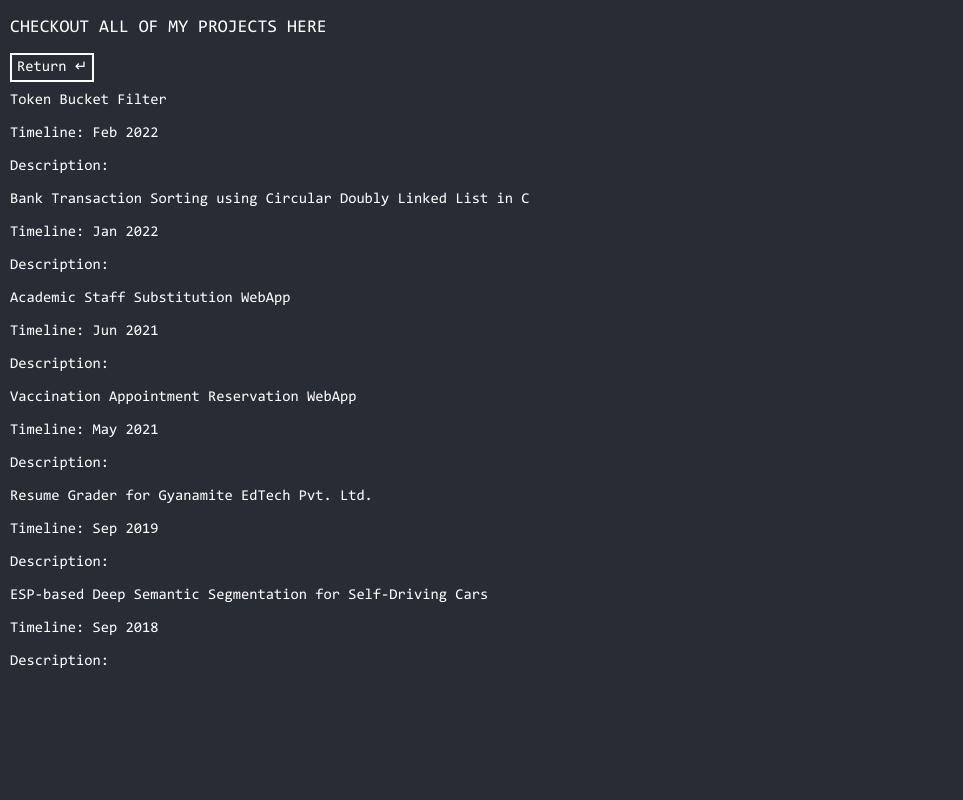
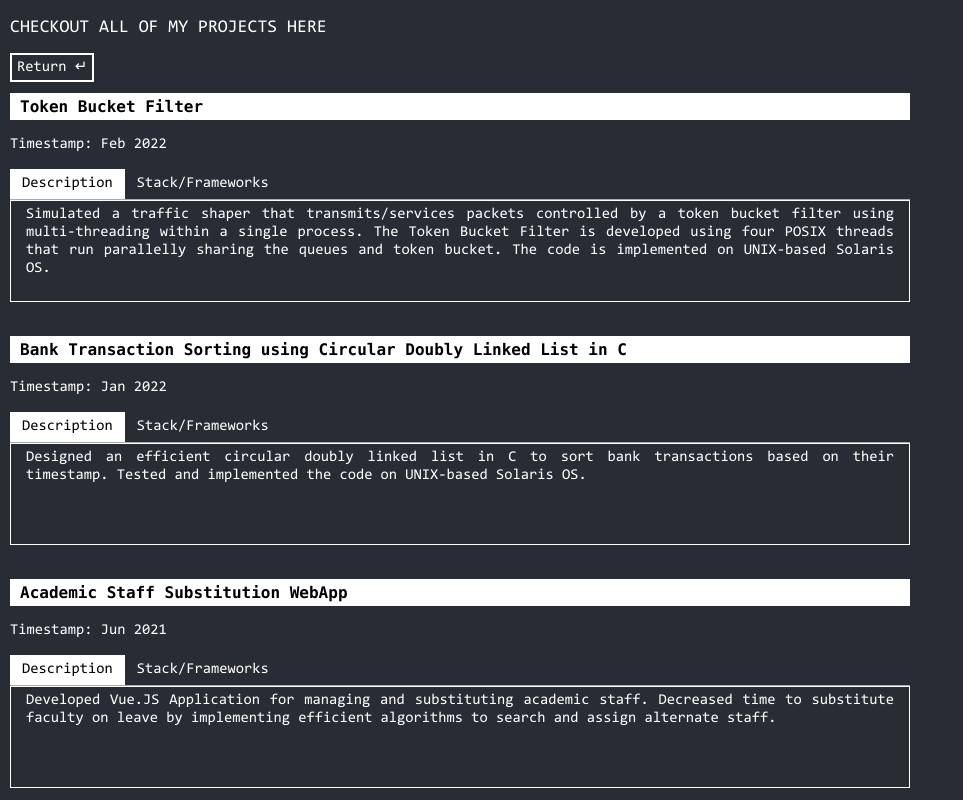
Before and after one commit to abhilashkulkarniofficial/bio, a React (Create React App) app: page /bio/projects in a window 1280 px wide. Shown: the top 800 px of the page, without its empty margins (0-963 px from the left). Built offline with nearby package versions, Linux system fonts and the light colour scheme.

Commit message:
Add Detailed Projects section

```diff
--- a/package.json
+++ b/package.json
@@ -11,6 +11,7 @@
     "react-dom": "^17.0.2",
     "react-router-dom": "^6.2.2",
     "react-scripts": "5.0.0",
+    "react-tabs": "^4.0.1",
     "tachyons": "^4.12.0",
     "web-vitals": "^2.1.4"
   },
--- a/src/biodata.json
+++ b/src/biodata.json
@@ -125,7 +125,12 @@
             "stack": "Ubuntu 16.04/C",
             "detailed-description": [],
             "comments": "",
-            "major": true
+            "major": true,
+            "detailed-stack": {
+                "os": "Ubuntu 16.04",
+                "lang": "C",
+                "libs": "Posix Thread"
+            }
         },
         {
             "from": "Jan 2022",
@@ -135,7 +140,11 @@
             "stack": "Ubuntu 16.04/C",
             "detailed-description": [],
             "comments": "",
-            "major": true
+            "major": true,
+            "detailed-stack": {
+                "os": "Ubuntu 16.04",
+                "lang": "C"
+            }
         },
         {
             "from": "Jun 2021",
@@ -145,7 +154,13 @@
             "stack": "MacOS/JavaScript/Vue.JS/Node.JS/Express.JS",
             "detailed-description": [],
             "comments": "",
-            "major": true
+            "major": true,
+            "detailed-stack": {
+                "os": "MacOS",
+                "lang": "JavaScript",
+                "frontend": "Vue.JS",
+                "backend": "Node.JS / Express.JS"
+            }
         },
         {
             "from": "May 2021",
@@ -155,7 +170,13 @@
             "stack": "MacOS/Javascript/Vue.JS/Node.JS/Express.JS",
             "detailed-description": [],
             "comments": "",
-            "major": true
+            "major": true,
+            "detailed-stack": {
+                "os": "MacOS",
+                "lang": "JavaScript",
+                "frontend": "Vue.JS",
+                "backend": "Node.JS / Express.JS"
+            }
         },
         {
             "from": "Sep 2019",
@@ -165,7 +186,12 @@
             "stack": "Windows/Python/NLTK",
             "detailed-description": [],
             "comments": "",
-            "major": true
+            "major": true,
+            "detailed-stack": {
+                "os": "Windows",
+                "lang": "Python",
+                "libs": "NLTK"
+            }
         },
         {
             "from": "Sep 2018",
@@ -175,7 +201,12 @@
             "stack": "MacOS/Python",
             "detailed-description": [],
             "comments": "",
-            "major": true
+            "major": true,
+            "detailed-stack": {
+                "os": "MacOS",
+                "lang": "Python",
+                "libs": "Keras / Tensorflow"
+            }
         },
         {
             "from": "",
@@ -185,7 +216,15 @@
             "stack": "",
             "detailed-description": [],
             "comments": "",
-            "major": true
+            "major": true,
+            "detailed-stack": {
+                "os": "",
+                "lang": "",
+                "libs": "",
+                "framework": "",
+                "frontend": "",
+                "backend": ""
+            }
         }
     ],
     "skills":[
--- a/src/components/Projects.js
+++ b/src/components/Projects.js
@@ -31,7 +31,7 @@ const Project = (props) => {
                 <p><a href='#links'><span>&#8679;</span></a>  PROJECTS:</p>
             </div>
             {rows}
-            <div className='More'><a href='https://github.com/abhilashkulkarniofficial' className='More-a' target='_blank'>Checkout more projects here <span>&#8658;</span></a></div>
+            <div className='More'><a href='/bio/projects' className='More-a' target='_blank'>Checkout more projects here <span>&#8658;</span></a></div>
         </div>
     )
 }
--- a/src/containers/ProjectsContainer.jsx
+++ b/src/containers/ProjectsContainer.jsx
@@ -1,5 +1,8 @@
 import React, {Component} from 'react';
+import { Tab, Tabs, TabList, TabPanel } from 'react-tabs';
+import './containerstyles.css';
 const data = require('../biodata.json');
+
 
 class ProjectsContainer extends Component {
     // constructor(){
@@ -16,19 +19,62 @@ class ProjectsContainer extends Component {
                 <a href='/bio/'>Return <span>&#8629;</span></a>
                 </div>
             </div>
+            {/* <div className='Project-Div'>
+            <div>
+                            <p>{"Token Bucket Filter"}</p>
+                            <p>Timeline: {"Feb 2022"}</p>
+                            <p>Description: </p>
+
+                        </div>
+
+            <Tabs >
+                <TabList>
+                <Tab>Project Details</Tab>
+                <Tab>Description</Tab>
+                <Tab>Associated Skills</Tab>
+                </TabList>
+
+                <TabPanel className='Project-TabPanels'>
+                <h2>Project Details</h2>
+                </TabPanel>
+                <TabPanel>
+                <h2>Description</h2>
+                </TabPanel>
+                <TabPanel>
+                <h2>Associated Skills</h2>
+                </TabPanel>
+            </Tabs>
+            </div> */}
             <div>
             {
                 data.projects.map(function(project, i){
                     if(project.from !== ""){
-                        return <div>
-                            <p>{project.title}</p>
-                            <p>Timeline: {project.from}</p>
-                            <p>Description: </p>
-                            {
-                                project["detailed-description"].map(function(desc, j){
-                                    return <p>{desc}</p>
-                                })
-                            }
+                        return <div className='Project-Div' key={i}>
+                            <p className='Project-Title'>{project.title}</p>
+                            <p>Timestamp: {project.from}</p>
+                            <Tabs >
+                                <TabList>
+                                <Tab>Description</Tab>
+                                <Tab>Stack/Frameworks</Tab>
+                                </TabList>
+                                <TabPanel>
+                                {
+                                    // project["detailed-description"].map(function(desc, j){
+                                    //     return <p>{desc}</p>
+                                    // })
+                                    <p className='Proj-Desc'>{project.description}</p>
+                                }
+                                </TabPanel>
+                                <TabPanel>
+                                {project['detailed-stack'].os !== undefined ? <p className='Proj-Stack'><b>Operating System : </b>{project['detailed-stack'].os}</p> : <p style={{margin: "0px"}}></p>}
+                                {project['detailed-stack'].lang !== undefined ? <p className='Proj-Stack'><b>Language : </b>{project['detailed-stack'].lang}</p> : <p style={{margin: "0px"}}></p>}
+                                {project['detailed-stack'].libs !== undefined ? <p className='Proj-Stack'><b>Libraries : </b>{project['detailed-stack'].libs}</p> : <p style={{margin: "0px"}}></p>}
+                                {project['detailed-stack'].framework !== undefined ? <p className='Proj-Stack'><b>Framework : </b>{project['detailed-stack'].framework}</p> : <p style={{margin: "0px"}}></p>}
+                                {project['detailed-stack'].frontend !== undefined ? <p className='Proj-Stack'><b>Frontend Framework : </b>{project['detailed-stack'].frontend}</p> : <p style={{margin: "0px"}}></p>}
+                                {project['detailed-stack'].backend !== undefined ? <p className='Proj-Stack'><b>Backend Framework : </b>{project['detailed-stack'].backend}</p> : <p style={{margin: "0px"}}></p>}
+                                </TabPanel>
+                            </Tabs>
+                            <br/>
                         </div>
                     }
 
--- /dev/null
+++ b/src/containers/containerstyles.css
@@ -0,0 +1,87 @@
+html {
+    scroll-behavior: smooth;
+}
+
+.Project-Div {
+    /* border: 2px white solid; */
+    /* margin: 10px; */
+}
+
+.Project-TabPanels {
+    /* border: 2px white solid; */
+}
+
+.Proj-Desc {
+  padding-top: 0px;
+  margin: 5px;
+}
+
+.Proj-Stack {
+  padding-top: 0px;
+  margin: 5px;
+}
+
+.Project-Title {
+    background-color: white;
+    color: black;
+    padding: 4px 10px;
+    font-weight: 600;
+    font-size: 16px;
+}
+
+.react-tabs {
+    -webkit-tap-highlight-color: transparent;
+  }
+
+  .react-tabs__tab-list {
+    border-bottom: 1px solid #aaa;
+    margin: 0px;
+    padding: 0;
+  }
+
+  .react-tabs__tab {
+    display: inline-block;
+    border-bottom: none;
+    position: relative;
+    list-style: none;
+    padding: 6px 12px;
+    cursor: pointer;
+  }
+
+  .react-tabs__tab--selected {
+    background: #fff;
+    border-color: #aaa;
+    color: black;
+  }
+
+  .react-tabs__tab--disabled {
+    color: GrayText;
+    cursor: default;
+  }
+
+  .react-tabs__tab:focus {
+    outline: none;
+  }
+
+  .react-tabs__tab:focus:after {
+    content: '';
+    position: absolute;
+    height: 5px;
+    background: #fff;
+  }
+
+  .react-tabs__tab-panel {
+    display: none;
+    border: 1px white solid;
+    padding: 0px 10px;
+    height: 100px;
+    overflow-y: scroll;
+  }
+
+  .react-tabs__tab-panel--selected {
+    display: block;
+    border: 1px white solid;
+    padding: 0px 10px;
+    overflow-y: scroll;
+    height: 100px;
+  }
```
Also changed, not shown: 1 other file (tests, documents, lock files or other folders).
